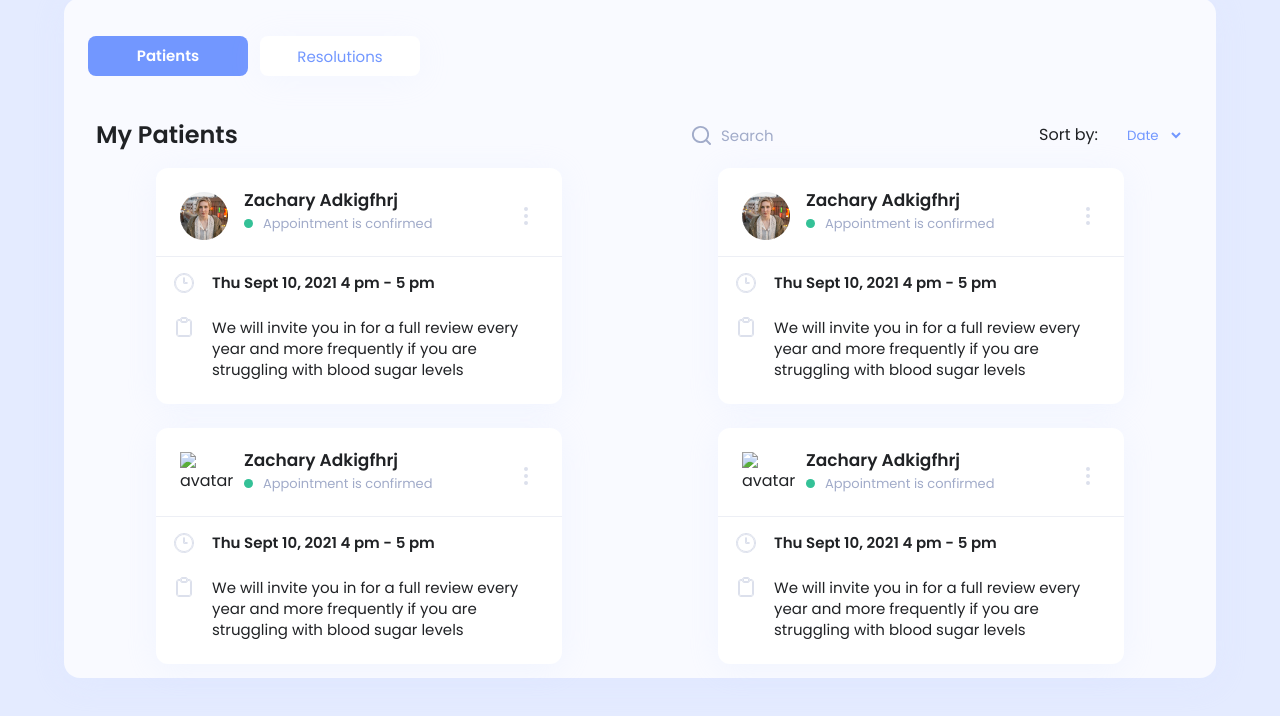
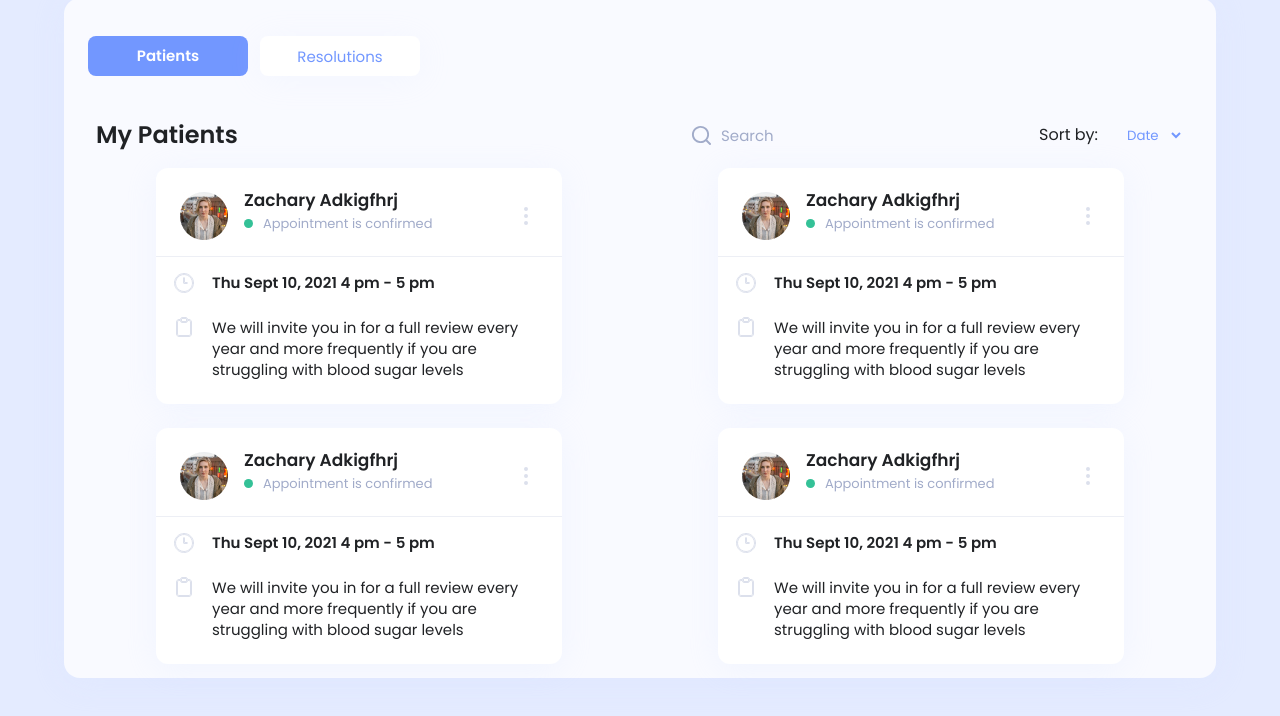
Before and after one commit to LGers/R-Lab-Layers-test, a plain HTML site: page task-2-layers/index-patients.html in a window 1280 px wide. Shown: the part 74-790 px from the top of the page. Drawn offline with Linux system fonts and the light colour scheme; the site is published under a folder, as on GitHub Pages, so addresses that start at the root find nothing.

Commit message:
HW2.1.0-repair img links- Readme.md

```diff
--- a/task-2-layers/index-patients.html
+++ b/task-2-layers/index-patients.html
@@ -188,7 +188,7 @@
             <div class="patient-card">
                 <div class="patient-card__info">
                     <div class="patient-info__avatar">
-                        <img src="/img/patient-avatar1.jpg" alt="avatar">
+                        <img src="img/patient-avatar1.jpg" alt="avatar">
                     </div>
                     <div class="patient-info__name-and-status">
                         <div class="patient-info__name">Zachary Adkigfhrj</div>
@@ -227,7 +227,7 @@
             <div class="patient-card">
                 <div class="patient-card__info">
                     <div class="patient-info__avatar">
-                        <img src="/img/patient-avatar1.jpg" alt="avatar">
+                        <img src="img/patient-avatar1.jpg" alt="avatar">
                     </div>
                     <div class="patient-info__name-and-status">
                         <div class="patient-info__name">Zachary Adkigfhrj</div>
```
